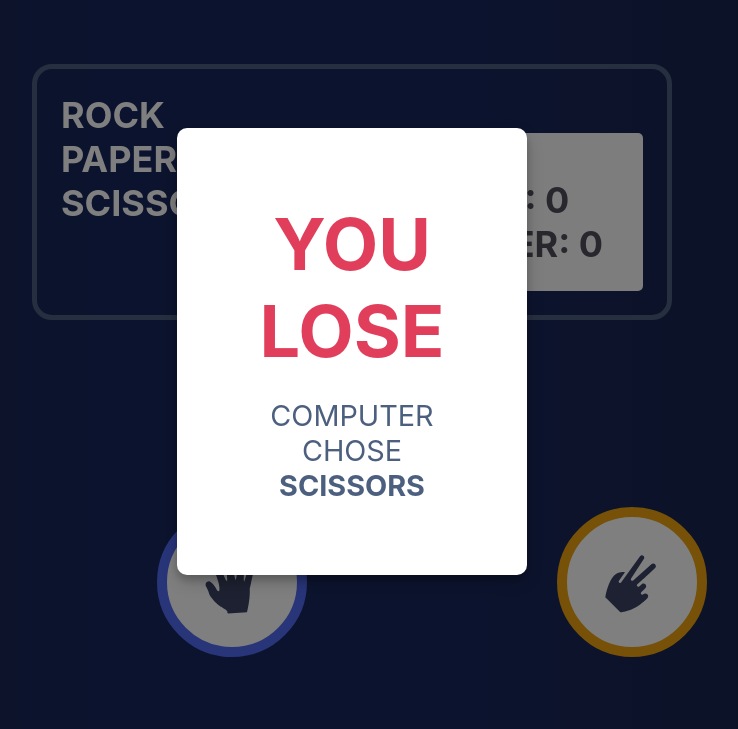
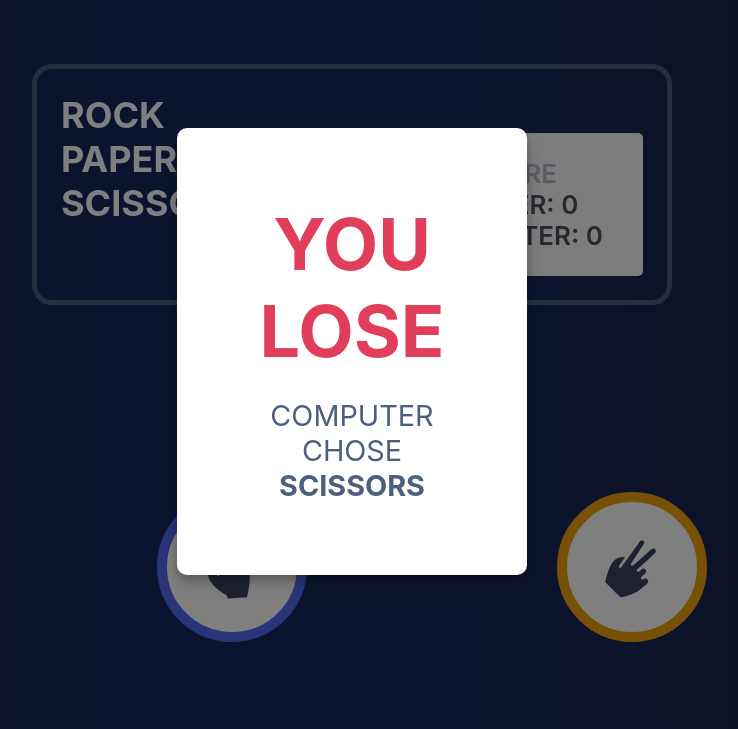
Before and after one commit to vale-c/rock-paper-scissors, a website: page index.html in a window 1280 px wide. Both pictures are taken after a click on the element 520 px from the left and 544 px from the top of the page. Shown: the top 729 px of the page, without its empty margins (288-1026 px from the left). Drawn offline with Linux system fonts and the light colour scheme.

Commit message:
latest changes

```diff
--- a/index.html
+++ b/index.html
@@ -31,13 +31,10 @@
   <div class="scissors">SCISSORS</div>
 
   <div class="card-score">
-    <div class="score-title">
-      <h4>SCORE</h4>
-    </div>
-    <div id="score" class="score">
-      <h3>12</h3>
-      <!-- <p>Player: 0</p>
-      <p>Computer: 0</p> -->
+    <h4 class="score-title">SCORE</h4>
+    <div class="score">
+      <p>Player: 0</p>
+      <p>Computer: 0</p>
     </div>
   </div>
 </div>
--- a/js/main.js
+++ b/js/main.js
@@ -1,5 +1,5 @@
 const choices = document.querySelectorAll('.choice');
-const score = document.getElementById('score');
+const score = document.getElementsByClassName('score');
 const result = document.getElementById('result');
 const restart = document.getElementById('restart');
 const modal = document.querySelector('.modal');
@@ -16,6 +16,8 @@ function play(e){
   const computerChoice = getComputerChoice();
   const winner = getWinner(playerChoice, computerChoice);
   showWinner(winner, computerChoice);
+  console.log("Computer score:", scoreboard.computer);
+  console.log("Player score:", scoreboard.player);
 }
 
 // Get Computer choice
@@ -56,34 +58,33 @@ function getWinner(p,c) {
   }
 }
 
-function showWinner(winner, computerChoice, playerChoice) {
+function showWinner(winner, computerChoice) {
   if (winner === 'player') {
     // Inc player score
     scoreboard.player++;
     // Show modal result
     result.innerHTML = `<h1 class="text-win">You Win</h1>
-    <p>Computer Chose <strong>${computerChoice.charAt(0).toUpperCase() +
-      computerChoice.slice(1)}</strong></p>
+    <p class="computer">Computer Chose <strong>${computerChoice.charAt(0).toUpperCase() +
+      computerChoice.slice(1)}</strong>
+    </p>
   `;
 
   } else if (winner === 'computer') {
     scoreboard.computer++;
     result.innerHTML =  `<h1 class="text-lose">You Lose</h1>
-    <p>Computer Chose <strong>${computerChoice.charAt(0).toUpperCase() +
-      computerChoice.slice(1)}</strong></p>
+    <p class="computer">Computer Chose <strong>${computerChoice.charAt(0).toUpperCase() +
+      computerChoice.slice(1)}</strong>
+    </p>
   `;
 
   } else {
     result.innerHTML = `<h1 class="text-draw">It's a draw!</h1>
-    <p>Computer Chose <strong>${computerChoice.charAt(0).toUpperCase() +
-      computerChoice.slice(1)}</strong></p>
-  `;
+    <p class="computer">Computer Chose <strong>${computerChoice.charAt(0).toUpperCase() +
+      computerChoice.slice(1)}</strong></p>`;
   }
   //Show Score
-  score.innerHTML = `
-  <p>Player: ${scoreboard.player}</p>
-  <p>Computer: ${scoreboard.computer}</p>
-  `;
+  score.innerHTML = ` <p>Player: ${scoreboard.player}</p>
+                      <p>Computer: ${scoreboard.computer}</p>`;
 
   modal.style.display = 'block';
 }
@@ -95,12 +96,13 @@ function clearModal(e) {
   }
 }
 
+// Restart game
 function restartGame() {
   scoreboard.player = 0;
   scoreboard.computer = 0;
-  score.innerHTML =
-  ` <p> Player: 0</p>
-    <p> Computer: 0</p>
+  score.innerHTML = `
+    <p>Player: 0</p>
+    <p>Computer: 0</p>
   `;
 }
 
--- a/scss/styles.scss
+++ b/scss/styles.scss
@@ -63,23 +63,24 @@ body {
     padding: 25px 40px;
 
     .score-title {
-      font-size: 16px;
-      h4 {
-        font-weight: 400;
-        color: $score-number;
-        font-size: 16px;
-        text-align: center;
-      }
-    }
-
-    .score {
-      font-weight: 700;
+      font-size: 26px;
+      font-weight: 600;
+      color: $score-number;
       text-align: center;
     }
 
     &:last-child {
       margin-top: -20%;
       margin-left: auto;
+    }
+
+    .score {
+      p {
+        font-size: 26px;
+        font-weight: 600;
+        color: $score-text;
+        text-align: center;
+      }
     }
   }
 }
```
Also changed, not shown: css/modal.css, css/styles.css.
